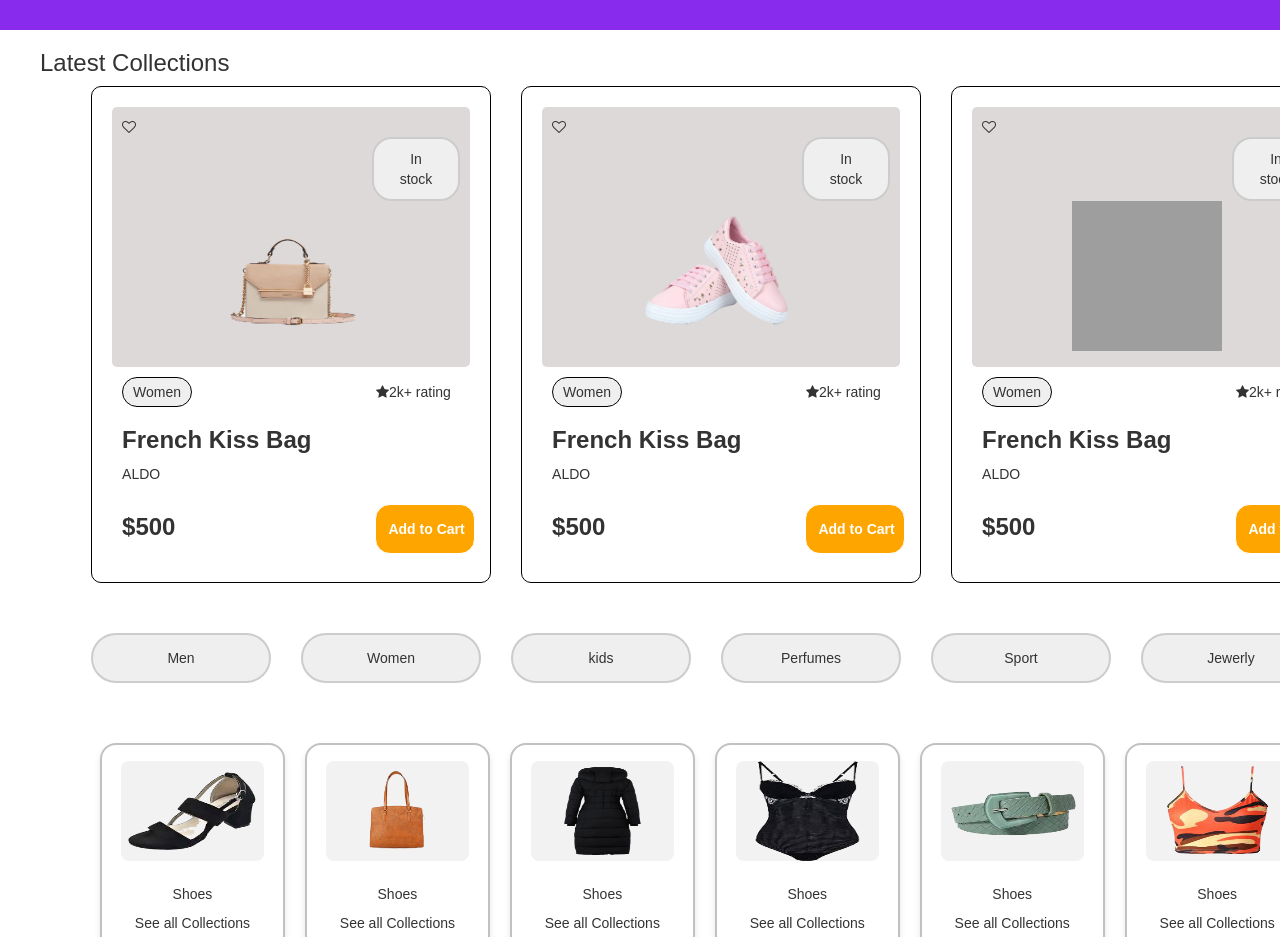
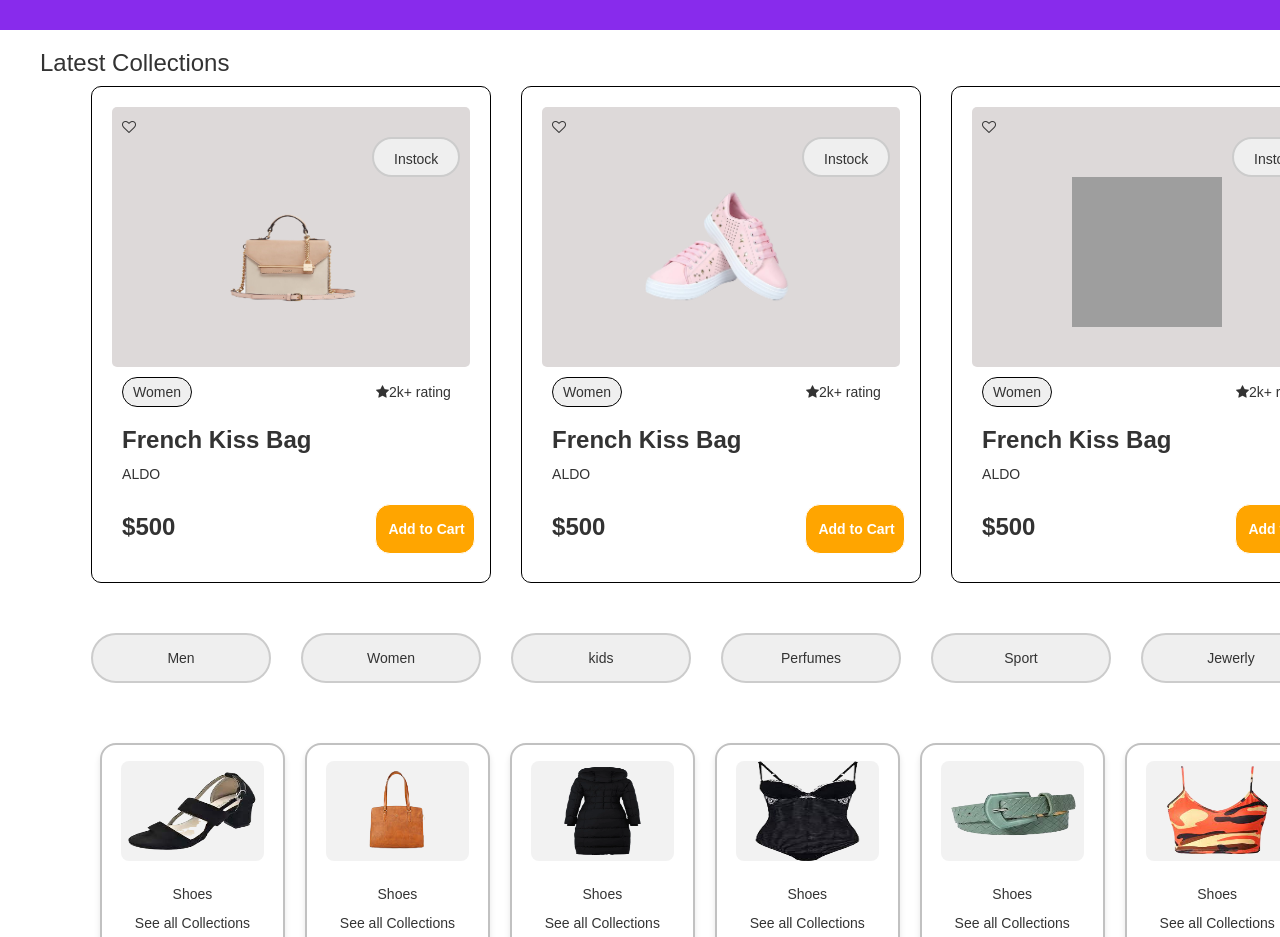
Before and after one commit to soliyana22/Gebeya, a plain HTML site: page index.html in a window 1280 px wide. Shown: the part 840-1777 px from the top of the page. Drawn offline with nearby package versions, Linux system fonts and the light colour scheme; grey boxes are pictures that could not be loaded.

Commit message:
comitted

```diff
--- a/home.css
+++ b/home.css
@@ -272,6 +272,7 @@ margin:20px;
     padding: 10px 20px;
     border-radius: 20px;
     border: 2px solid #ccc;
+    height:40px;
 }
 
 .All_btn {
--- a/index.html
+++ b/index.html
@@ -75,7 +75,7 @@
         <div class="col-md-4-first">
             <div class="inner">
                 <i class="fa fa-heart-o"></i>
-                <button>In stock</button>
+                <button style="display: inline-block;">Instock</button>
                 <img class="img_collection" src="images/purse.png"/>
             </div>
             <div class="outer">
@@ -93,7 +93,7 @@
         <div class="col-md-4-first">
             <div class="inner">
                 <i class="fa fa-heart-o"></i>
-                <button>In stock</button>
+                <button style="display: inline-block;">Instock</button>
                 <img class="img_collection" src="images/pink_shoes.jpg"/>
             </div>
 
@@ -113,7 +113,7 @@
         <div class="col-md-4-first">
             <div class="inner">
                 <i class="fa fa-heart-o"></i>
-                <button>In stock</button>
+                <button style="display: inline-block;">Instock</button>
                 <img class="img_collection" src="images/brown_dress.png"/>
             </div>
 
```
